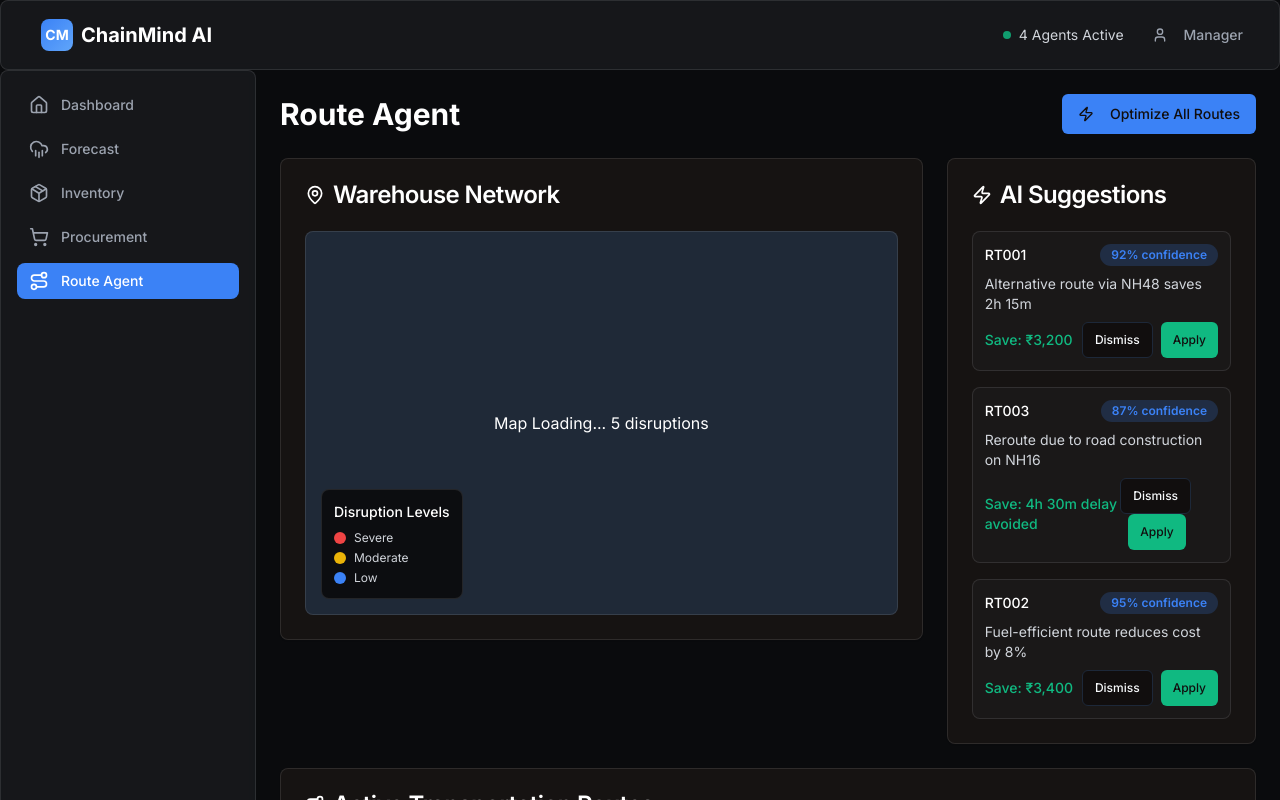
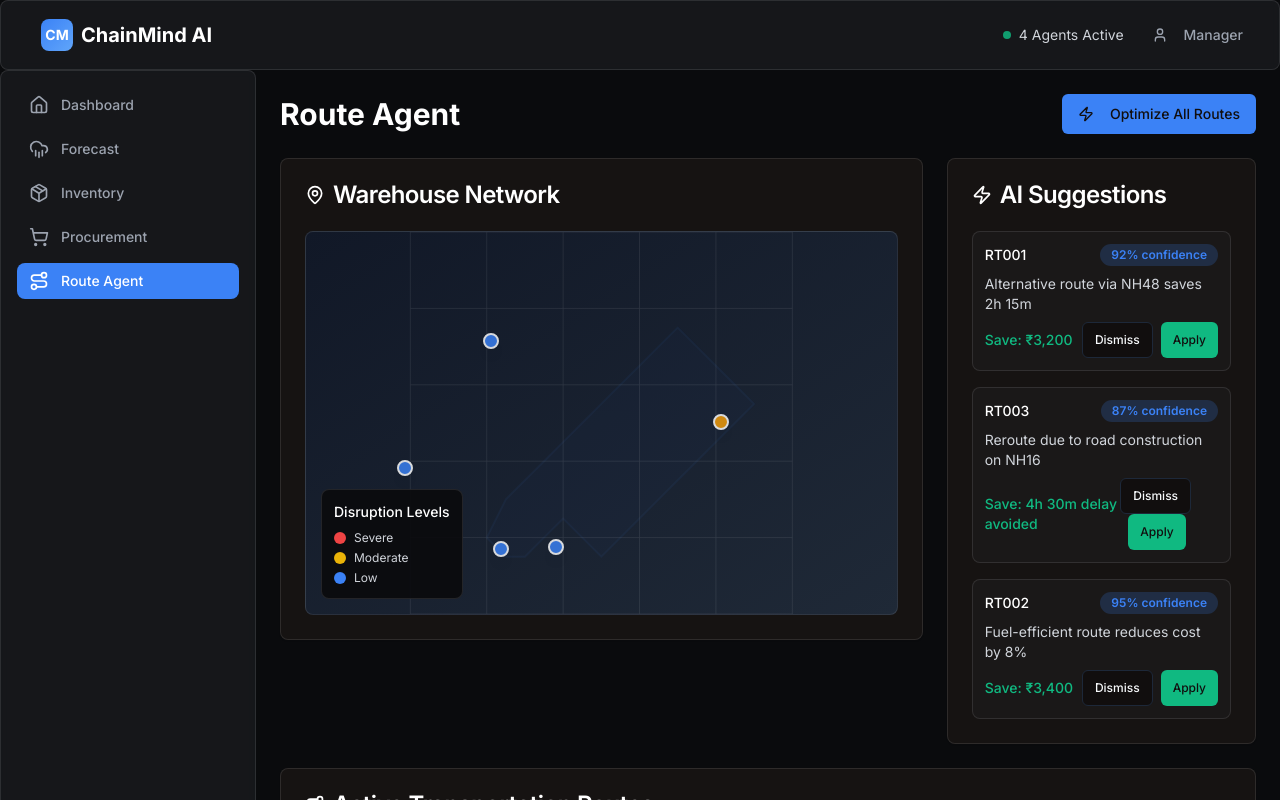
Before and after one commit to Jaswanth-Chitrada/chainmind-foresight-logistics, a React (Vite) app: page /routes in a window 1280 px wide. Shown: the top 800 px of the page. Built offline with nearby package versions, Linux system fonts and the light colour scheme.

Commit message:
Fix: Map feature implementation
Attempt to resolve map rendering issues and prevent crashes.

```diff
--- a/src/components/MapComponent.tsx
+++ b/src/components/MapComponent.tsx
@@ -1,8 +1,5 @@
 
-import React from 'react';
-import { MapContainer, TileLayer, Marker, Popup } from 'react-leaflet';
-import { divIcon } from 'leaflet';
-import 'leaflet/dist/leaflet.css';
+import React, { useState } from 'react';
 
 interface DisruptionData {
   id: string;
@@ -22,6 +19,7 @@ interface MapComponentProps {
 
 const MapComponent: React.FC<MapComponentProps> = ({ disruptions, onDisruptionClick }) => {
   console.log('MapComponent rendering with disruptions:', disruptions);
+  const [selectedDisruption, setSelectedDisruption] = useState<DisruptionData | null>(null);
 
   const getSeverityColor = (severity: string) => {
     switch (severity) {
@@ -32,31 +30,94 @@ const MapComponent: React.FC<MapComponentProps> = ({ disruptions, onDisruptionCl
     }
   };
 
-  const createCustomIcon = (severity: string) => {
-    const color = getSeverityColor(severity);
-    return divIcon({
-      html: `<div style="
-        background-color: ${color};
-        width: 20px;
-        height: 20px;
-        border-radius: 50%;
-        border: 2px solid white;
-        box-shadow: 0 2px 4px rgba(0,0,0,0.3);
-      "></div>`,
-      className: 'custom-marker',
-      iconSize: [20, 20],
-      iconAnchor: [10, 10],
-    });
+  const handleMarkerClick = (disruption: DisruptionData) => {
+    setSelectedDisruption(disruption);
+    onDisruptionClick?.(disruption);
   };
 
-  // Temporarily return a simple div to test if the issue is with MapContainer
-  console.log('About to render MapComponent');
+  // Convert coordinates to map position (simplified projection)
+  const getMapPosition = (coordinates: [number, number]) => {
+    const [lng, lat] = coordinates;
+    // Simple projection for India region (roughly 68-97E, 8-37N)
+    const x = ((lng - 68) / (97 - 68)) * 100;
+    const y = ((37 - lat) / (37 - 8)) * 100;
+    return { x: Math.max(0, Math.min(100, x)), y: Math.max(0, Math.min(100, y)) };
+  };
 
-  try {
   return (
     <div className="relative">
-        <div className="w-full h-96 rounded-lg border border-white/10 bg-gray-800 flex items-center justify-center">
-          <p className="text-white">Map Loading... {disruptions.length} disruptions</p>
+      <div className="w-full h-96 rounded-lg border border-white/10 bg-gradient-to-br from-gray-900 to-gray-800 relative overflow-hidden">
+        {/* Map Background */}
+        <div className="absolute inset-0 opacity-20">
+          <svg width="100%" height="100%" viewBox="0 0 100 100" className="w-full h-full">
+            {/* India outline (simplified) */}
+            <path
+              d="M20,80 L25,70 L30,65 L35,60 L40,55 L45,50 L50,45 L55,40 L60,35 L65,30 L70,25 L75,30 L80,35 L85,40 L90,45 L85,50 L80,55 L75,60 L70,65 L65,70 L60,75 L55,80 L50,85 L45,80 L40,75 L35,80 L30,85 L25,85 Z"
+              fill="rgba(59, 130, 246, 0.1)"
+              stroke="rgba(59, 130, 246, 0.3)"
+              strokeWidth="0.5"
+            />
+          </svg>
+        </div>
+
+        {/* Grid lines */}
+        <div className="absolute inset-0 opacity-10">
+          <svg width="100%" height="100%" viewBox="0 0 100 100">
+            {[0, 20, 40, 60, 80, 100].map(x => (
+              <line key={`v${x}`} x1={x} y1="0" x2={x} y2="100" stroke="white" strokeWidth="0.2" />
+            ))}
+            {[0, 20, 40, 60, 80, 100].map(y => (
+              <line key={`h${y}`} x1="0" y1={y} x2="100" y2={y} stroke="white" strokeWidth="0.2" />
+            ))}
+          </svg>
+        </div>
+
+        {/* Disruption Markers */}
+        {disruptions.map((disruption) => {
+          const position = getMapPosition(disruption.coordinates);
+          const color = getSeverityColor(disruption.severity);
+
+          return (
+            <div
+              key={disruption.id}
+              className="absolute transform -translate-x-1/2 -translate-y-1/2 cursor-pointer transition-all hover:scale-110"
+              style={{
+                left: `${position.x}%`,
+                top: `${position.y}%`,
+              }}
+              onClick={() => handleMarkerClick(disruption)}
+            >
+              <div
+                className="w-4 h-4 rounded-full border-2 border-white shadow-lg animate-pulse"
+                style={{ backgroundColor: color }}
+              />
+              <div className="absolute -top-8 left-1/2 transform -translate-x-1/2 text-xs text-white bg-black/70 px-2 py-1 rounded whitespace-nowrap opacity-0 hover:opacity-100 transition-opacity">
+                {disruption.location}
+              </div>
+            </div>
+          );
+        })}
+
+        {/* Selected Disruption Popup */}
+        {selectedDisruption && (
+          <div className="absolute top-4 right-4 bg-logistics-dark/95 border border-white/20 rounded-lg p-4 max-w-sm z-10">
+            <div className="flex justify-between items-start mb-2">
+              <h3 className="font-semibold text-logistics-accent">{selectedDisruption.location}</h3>
+              <button
+                onClick={() => setSelectedDisruption(null)}
+                className="text-gray-400 hover:text-white text-xl leading-none"
+              >
+                ×
+              </button>
+            </div>
+            <p className="text-sm text-gray-300 mb-1">{selectedDisruption.type}</p>
+            <p className="text-xs text-gray-400 mb-2">{selectedDisruption.description}</p>
+            <div className="flex justify-between text-xs">
+              <span className="text-logistics-success">{selectedDisruption.confidence}% confidence</span>
+              <span className="text-gray-400">ETA: {selectedDisruption.eta}</span>
+            </div>
+          </div>
+        )}
       </div>
 
       {/* Legend */}
@@ -79,16 +140,6 @@ const MapComponent: React.FC<MapComponentProps> = ({ disruptions, onDisruptionCl
       </div>
     </div>
   );
-  } catch (error) {
-    console.error('Error rendering MapComponent:', error);
-    return (
-      <div className="relative">
-        <div className="w-full h-96 rounded-lg border border-red-500 bg-red-900/20 flex items-center justify-center">
-          <p className="text-red-400">Map Error: {error instanceof Error ? error.message : 'Unknown error'}</p>
-        </div>
-      </div>
-    );
-  }
 };
 
 export default MapComponent;
```
Lines whose indentation alone changed are shown as unchanged.
